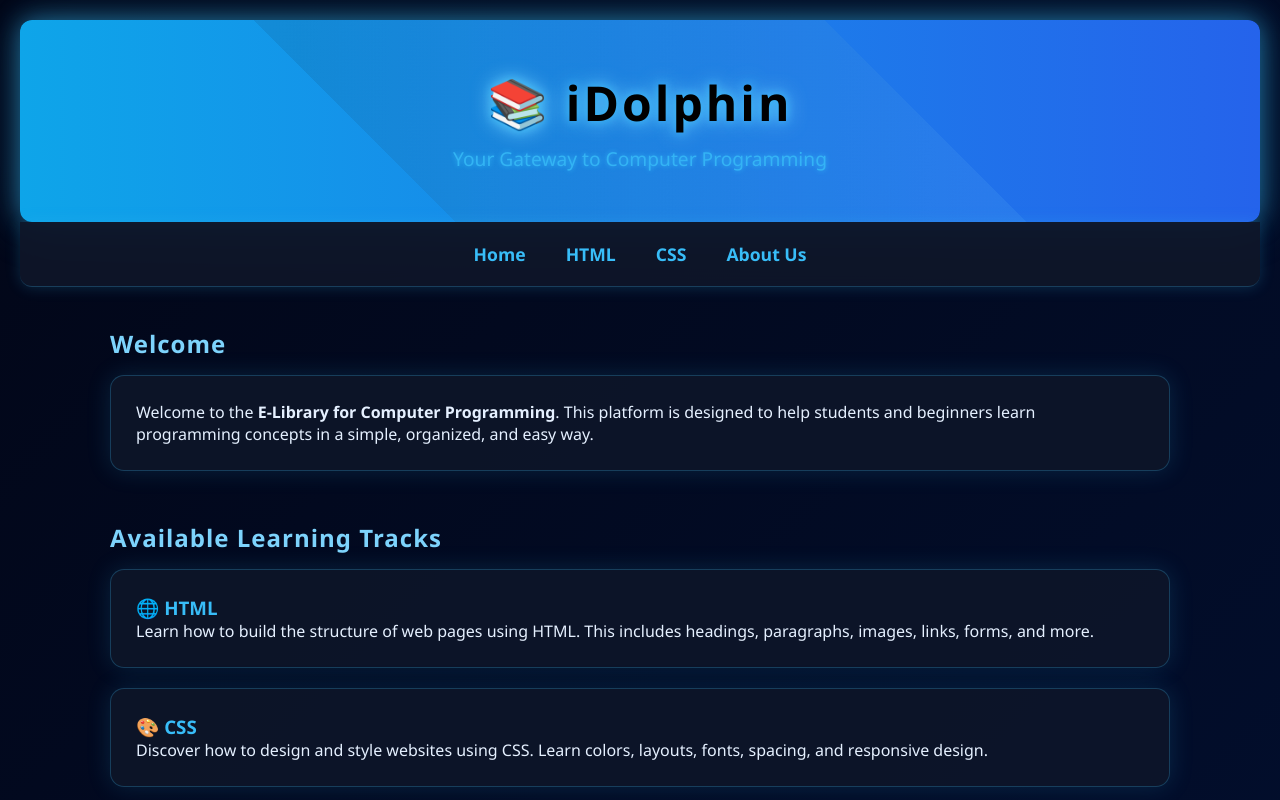
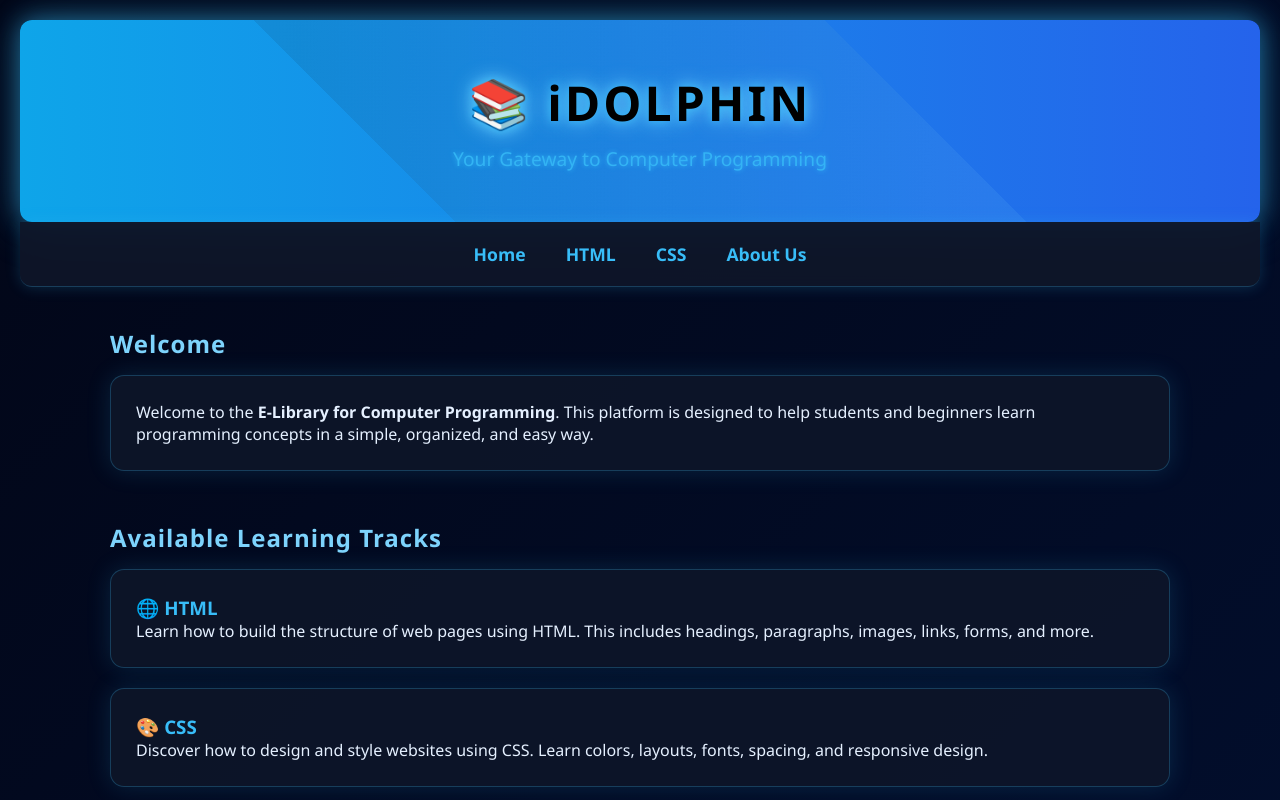
Before and after one commit to Makiyahto/iDOLPHIN, a plain HTML site: page index.html in a window 1280 px wide. Shown: the top 800 px of the page. Drawn offline with Linux system fonts and the light colour scheme.

Commit message:
Fix HTML formatting and add missing newline

```diff
--- a/index.html
+++ b/index.html
@@ -9,7 +9,7 @@
 
 
 <header>
-<h1>📚 iDolphin</h1>
+<h1>📚 iDOLPHIN</h1>
 <p>Your Gateway to Computer Programming</p>
 </header>
 
@@ -79,4 +79,5 @@ and responsive design.
 
 
 </body>
+
 </html>
```
